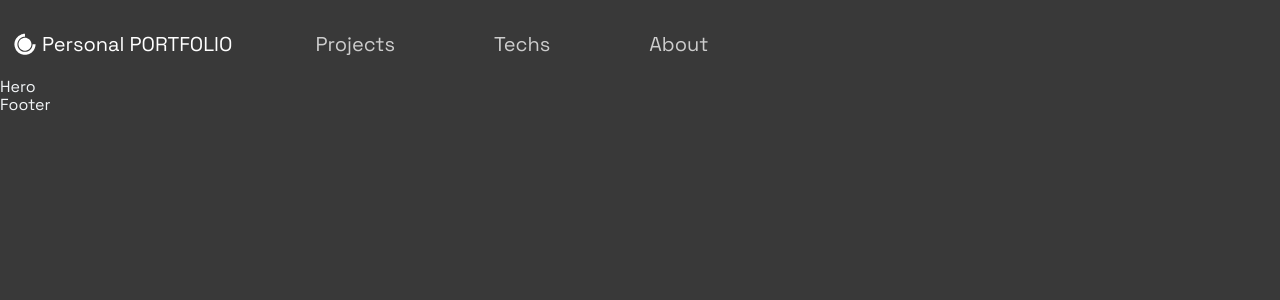
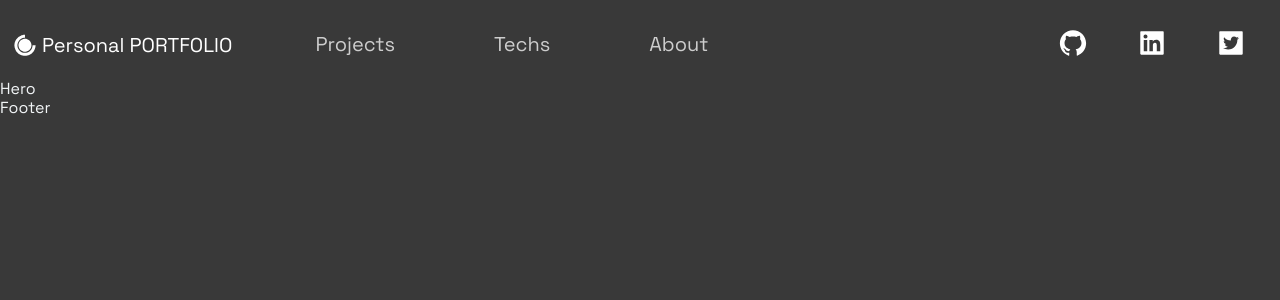
Before and after one commit to Lakshit-Chiranjiv/portfolio-example-2, a Next.js app: page / in a window 1280 px wide. Shown: the top 300 px of the page. Built offline with nearby package versions, Linux system fonts and the light colour scheme.

Commit message:
added social links

```diff
--- a/src/components/Header/Header.jsx
+++ b/src/components/Header/Header.jsx
@@ -34,7 +34,17 @@ const Header = () =>  (
       </li>
     </Div2>
 
-
+    <Div3>
+      <SocialIcons href='https://github.com/Lakshit-Chiranjiv'>
+        <AiFillGithub size='3rem'/>
+      </SocialIcons>
+      <SocialIcons href='https://www.linkedin.com/in/lakshit-chiranjiv-sagar-4b0b15198/'>
+        <AiFillLinkedin size='3rem'/>
+      </SocialIcons>
+      <SocialIcons href='https://twitter.com/lakshit_cs'>
+        <AiFillTwitterSquare size='3rem'/>
+      </SocialIcons>
+    </Div3>
   </Container>
 );
 
```
